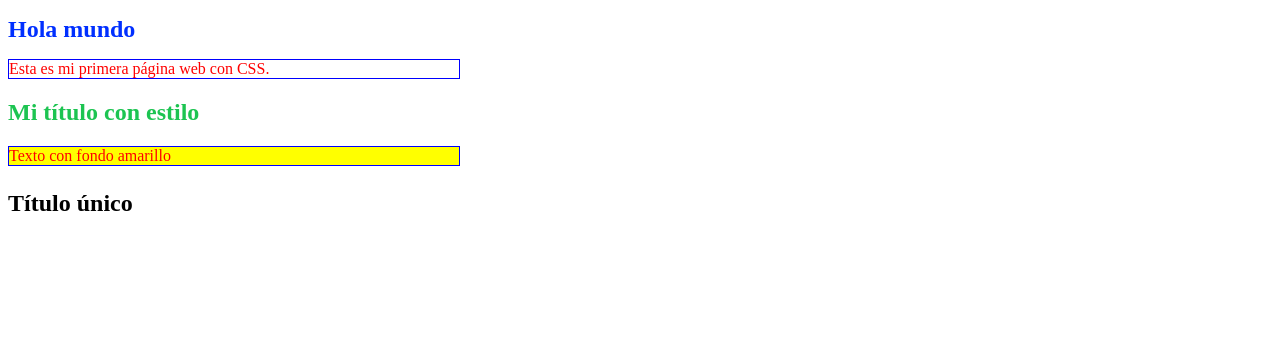
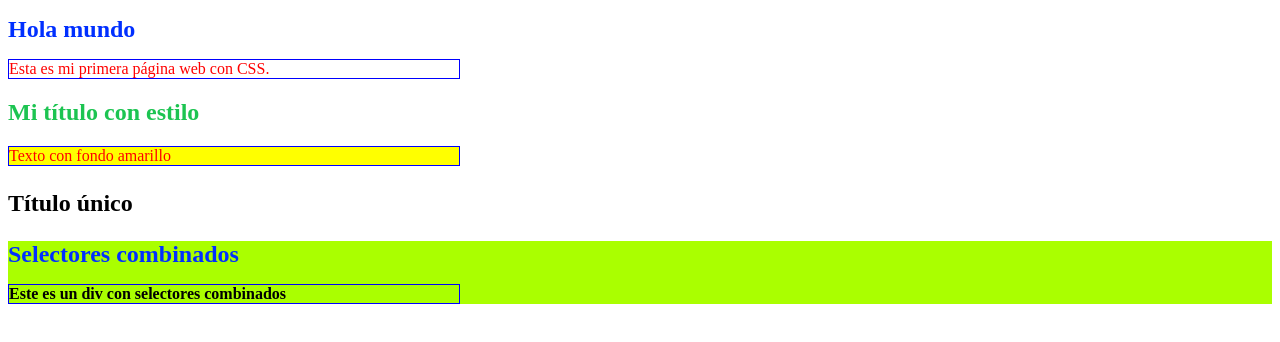
Before and after one commit to vicmartinez19/Introduccion-a-CSS, a plain HTML site: page index.html in a window 1280 px wide. Drawn offline with Linux system fonts and the light colour scheme.

Commit message:
Feat: Se agregaron selectores combinados

```diff
--- a/index.html
+++ b/index.html
@@ -24,5 +24,13 @@
     <p class="mi-clase">Texto con fondo amarillo</p>
 
     <h3 id="mi-id">Título único</h3>
+
+    <div id="main">
+  <div class="contenedor">
+    <h1>Selectores combinados</h1>
+    <p>Este es un div con selectores combinados</p>
+  </div>
+</div>
+
 </body>
 </html>
--- a/src/style/style.css
+++ b/src/style/style.css
@@ -21,3 +21,11 @@ p {
   padding: 10;
 
 }
+
+
+.contenedor { background-color: rgb(170, 255, 0);
+}
+
+#main p { font-weight: bold;
+color: black;
+}
```
